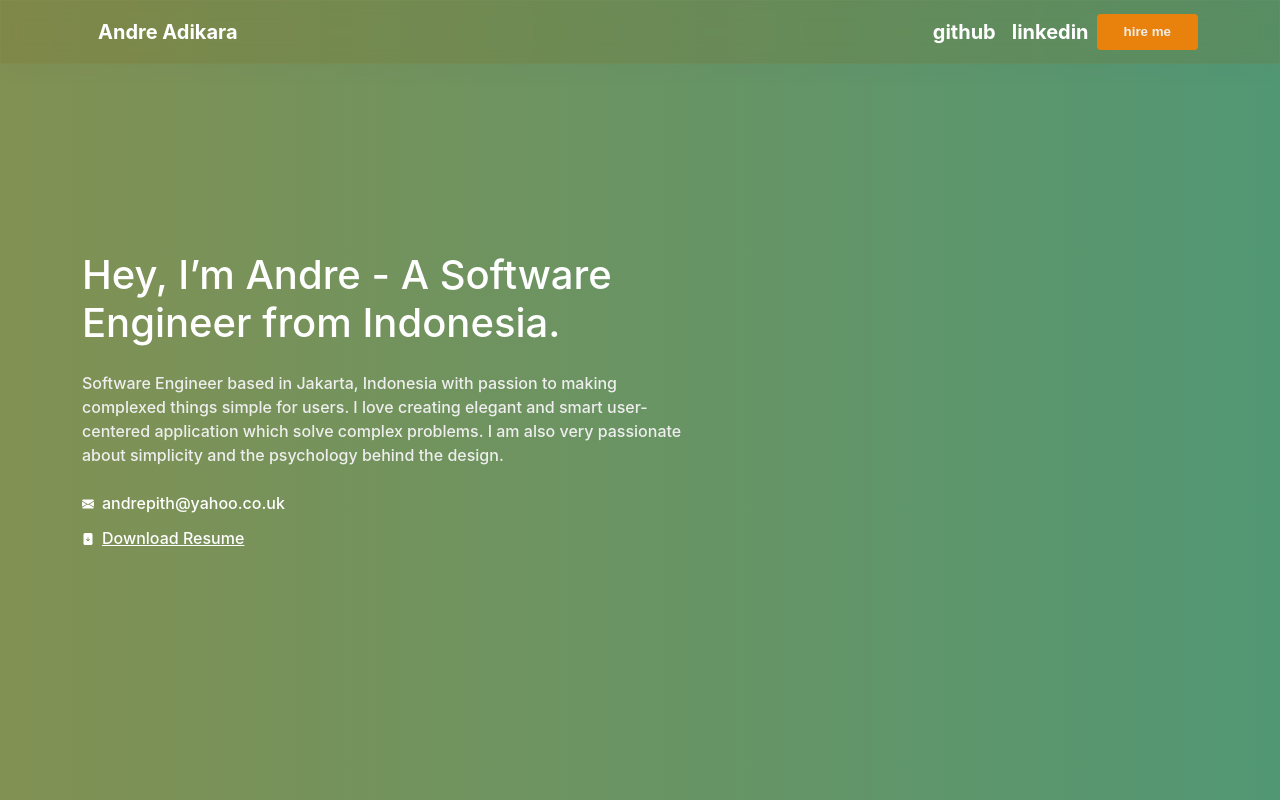
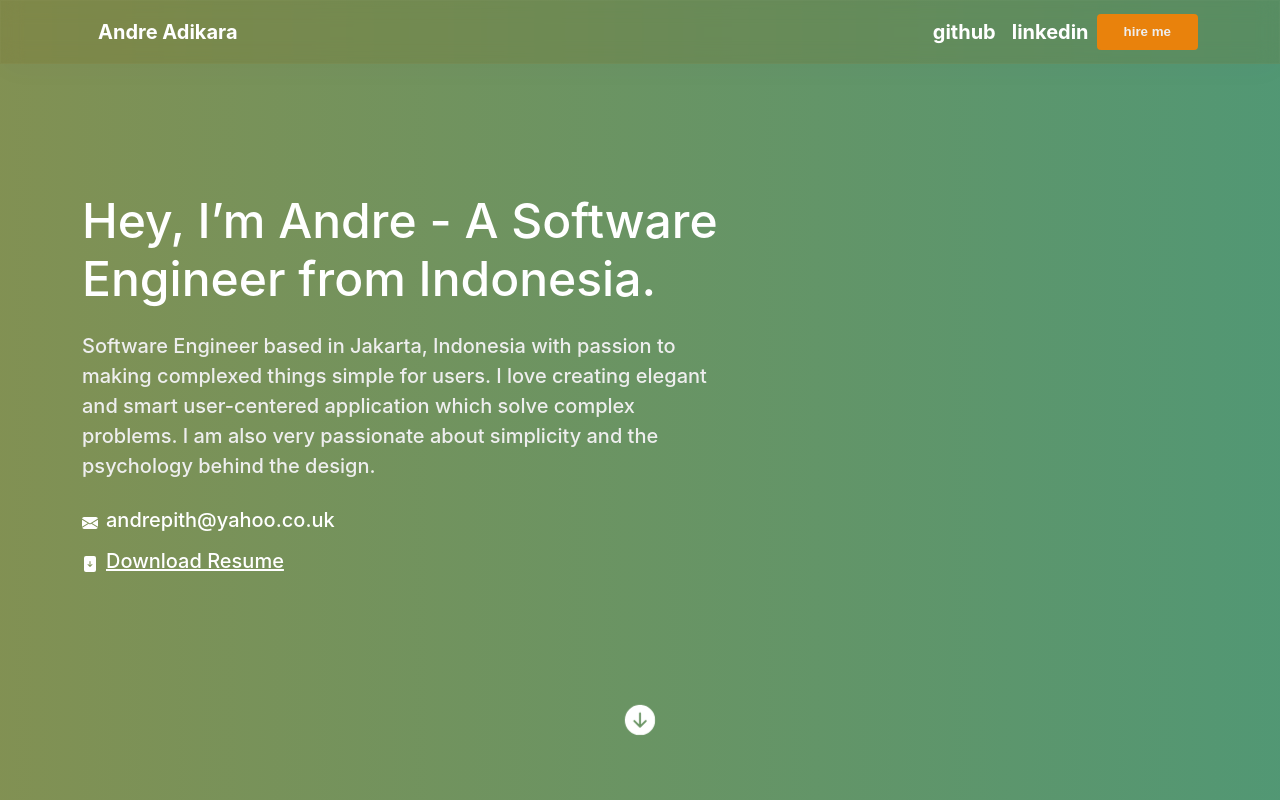
Before and after one commit to andrepith/andreadikarav2, a Next.js app: page / in a window 1280 px wide. Shown: the top 800 px of the page. Built offline with nearby package versions, Linux system fonts and the light colour scheme; no server answers.

Commit message:
add pulsating arrow

```diff
--- a/src/components/LandingTop/index.tsx
+++ b/src/components/LandingTop/index.tsx
@@ -1,4 +1,8 @@
-import { EnvelopeFill, FileArrowDownFill } from "react-bootstrap-icons";
+import {
+  EnvelopeFill,
+  FileArrowDownFill,
+  ArrowDownCircleFill,
+} from "react-bootstrap-icons";
 
 interface LandingTopProps {
   firstName: string;
@@ -16,8 +20,8 @@ const LandingTop = ({
   resumeLink,
 }: LandingTopProps) => {
   return (
-    <div className="d-flex align-items-center landing-top" id="landing-top">
-      <div className="container">
+    <div className="landing-top position-relative" id="landing-top">
+      <div className="container landing-top__text">
         <div className="landing-block">
           <h1 className="landing-title">
             Hey, I’m {firstName} - A Software <br />
@@ -25,16 +29,16 @@ const LandingTop = ({
           </h1>
           <p className="mt-4">{aboutMe}</p>
           <div className="d-flex mt-4">
-            <div className="me-2">
-              <EnvelopeFill size={12} color="white" />
+            <div className="me-2 mt-1">
+              <EnvelopeFill size={16} color="white" />
             </div>
             <a className="email-link" href={`mailto:${email}`}>
               {email}
             </a>
           </div>
           <div className="d-flex mt-2">
-            <div className="me-2">
-              <FileArrowDownFill size={12} color="white" />
+            <div className="me-2 mt-1">
+              <FileArrowDownFill size={16} color="white" />
             </div>
             <a
               className="download-link d-block"
@@ -46,6 +50,9 @@ const LandingTop = ({
           </div>
         </div>
       </div>
+      <div className="landing-top__foot">
+        <ArrowDownCircleFill size={32} color="white" />
+      </div>
     </div>
   );
 };
--- a/src/styles/styles.css
+++ b/src/styles/styles.css
@@ -13,8 +13,9 @@ code {
     monospace;
 }
 
-a:hover {
-  color: #e9820c;
+a:hover,
+.nav-link:hover {
+  color: #fff;
 }
 
 .section-title {
@@ -41,10 +42,6 @@ a:hover {
   color: #fff;
   font-weight: 700;
   font-size: 1.25rem;
-}
-
-.nav-link:hover {
-  color: #e9820c;
 }
 
 .primary-nav {
@@ -86,6 +83,11 @@ a:hover {
   min-height: 500px;
   width: 100%;
   margin: auto;
+  display: grid;
+  grid-template-areas:
+    "head"
+    "body"
+    "foot";
 }
 
 @keyframes animateBg {
@@ -100,12 +102,46 @@ a:hover {
   }
 }
 
+.landing-top__text {
+  grid-area: body;
+  align-self: center;
+}
+
+.landing-top__foot {
+  grid-area: foot;
+  align-self: center;
+  justify-self: center;
+  border-radius: 50%;
+  box-shadow: 0 0 0 0 rgba(0, 0, 0, 1);
+  cursor: pointer;
+  transform: scale(1);
+  animation: pulse-black 2s infinite;
+}
+
+@keyframes pulse-black {
+  0% {
+    transform: scale(0.95);
+    box-shadow: 0 0 0 0 rgba(0, 0, 0, 0.7);
+  }
+
+  70% {
+    transform: scale(1);
+    box-shadow: 0 0 0 10px rgba(0, 0, 0, 0);
+  }
+
+  100% {
+    transform: scale(0.95);
+    box-shadow: 0 0 0 0 rgba(0, 0, 0, 0);
+  }
+}
+
 .landing-title {
   color: #fff;
+  font-size: 3rem;
 }
 
 .landing-block {
-  max-width: 600px;
+  max-width: 640px;
 }
 
 .email-link,
@@ -113,6 +149,7 @@ a:hover {
 .landing-block p {
   font-weight: 500;
   color: #eee;
+  font-size: 20px;
 }
 
 .email-link {
@@ -133,10 +170,6 @@ a:hover {
 
 .download-link {
   color: #fff;
-}
-
-.download-link:hover {
-  text-decoration: none;
 }
 
 .showcase {
```
